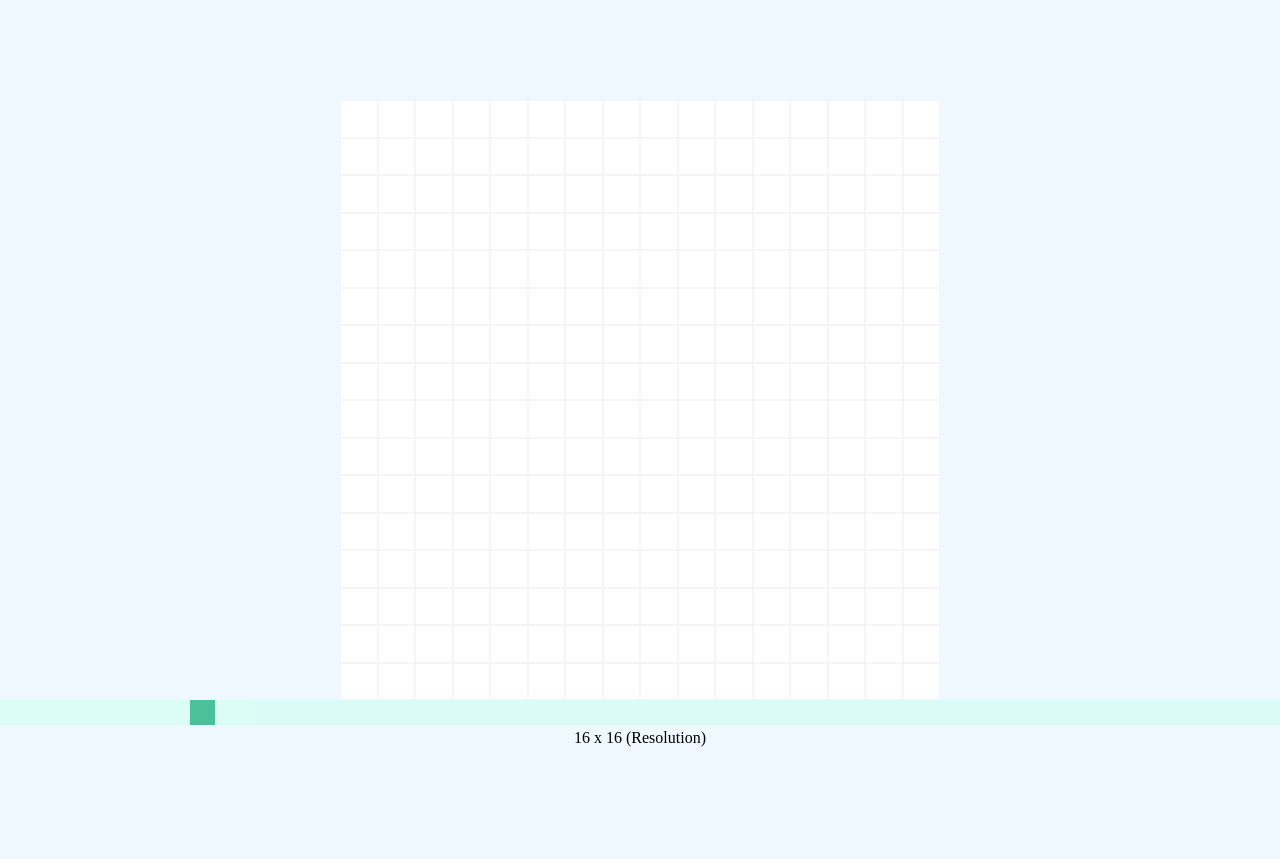
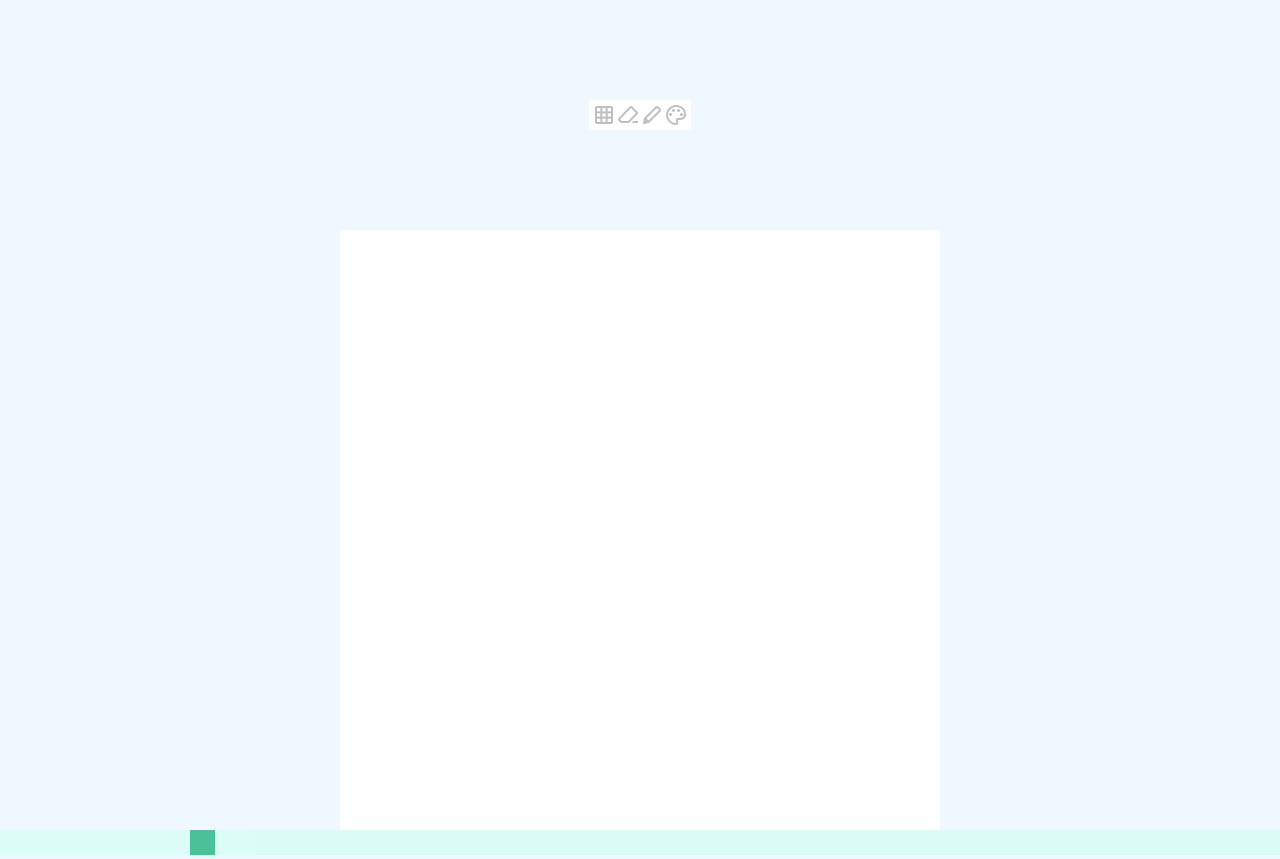
Before and after one commit to Dipesh-Thakur-duck/Etch-a-sketch, a plain HTML site: page index.html in a window 1280 px wide. Before the commit the page ends 800 px from the top, so only its background shows below. Drawn offline with nearby package versions, Linux system fonts and the light colour scheme.

Commit message:
Add toggle feature to get grid line or remove it
Using CSS variables as JS values and adding
toggleGrid function to get the toggle
functionality

```diff
--- a/index.html
+++ b/index.html
@@ -4,9 +4,24 @@
     <meta charset="UTF-8">
     <meta name="viewport" content="width=device-width, initial-scale=1.0">
     <link rel="stylesheet" href="style.css">
+    <link rel="stylesheet" href="https://fonts.googleapis.com/css2?family=Material+Symbols+Outlined:opsz,wght,FILL,GRAD@24,400,0,0">
     <title>Etch-a-Sketch</title>
 </head>
 <body>
+    <div class="top container">
+        <span id="grid-toggle" class="material-symbols-outlined">
+            grid_on
+        </span>
+        <span class="material-symbols-outlined">
+            ink_eraser
+        </span>
+        <span class="material-symbols-outlined">
+            stylus
+        </span>
+        <span class="material-symbols-outlined">
+            palette
+        </span>
+    </div>
     <div id="sketch-area" class="container"></div>
     <div id="slider-container">
         <input type="range" min = "1" max = "100" value = "16" class="slider" id="slider">
--- a/index.js
+++ b/index.js
@@ -1,6 +1,10 @@
-const GRID_SIDE = 600;
+const gridwidth = getComputedStyle(document.body).getPropertyValue("--grid-width");
+const ascentColor = getComputedStyle(document.body).getPropertyValue("--ascent-color");
+const inactiveColor = getComputedStyle(document.body).getPropertyValue("--inactive-color");
+
 let squarePerSide = 16;
 
+const container = document.querySelector(".container");
 
 const sketchArea = document.querySelector("#sketch-area");
 
@@ -10,8 +14,19 @@ const slider = document.querySelector("#slider");
 
 const sliderValue = document.querySelector("#slider-value");
 
-sliderValue.textContent = `${slider.value} x ${slider.value} (Resolution)`;
-sketchArea.style.width = sketchArea.style.height = `${GRID_SIDE}px`;
+const gridToggle = document.querySelector("#grid-toggle");
+
+let squrePerSide = 16;
+let gridVisible = false;
+
+function toggleGrid(){
+    gridVisible = gridVisible ? false: true;
+    gridToggle.style.color = gridVisible ? ascentColor: inactiveColor;
+
+    removeGridCells();
+    createGridCells(squarePerSide);
+}
+
 
 function setBackgroundColor(){
     this.style.backgroundColor = "black";
@@ -20,16 +35,26 @@ function setBackgroundColor(){
 function createGridCells(cellsPerSide = squarePerSide){
     squarePerSide = cellsPerSide;
     const numOfSquares = (cellsPerSide) * cellsPerSide;
-    const widthOrHeight = `${(GRID_SIDE / cellsPerSide) - 2}px`
+    let widthOrHeight;
+
     for (let i = 0; i < numOfSquares; i++){
         const gridCell = document.createElement('div');
 
+        if(gridVisible){
+            widthOrHeight = `${(parseInt(gridwidth) / cellsPerSide) - 2}px`;
+            gridCell.style.border = "1px  solid whitesmoke";
+        }else if(!gridVisible){
+            widthOrHeight = `${(parseInt(gridwidth) / cellsPerSide)}px`;
+            gridCell.style.border = "none";
+        }
+
         gridCell.style.width = gridCell.style.height = widthOrHeight;
-        gridCell.classList.add("cell");
+
+        gridCell.addEventListener("mouseover",setBackgroundColor);
 
         sketchArea.appendChild(gridCell);
 
-        gridCell.addEventListener("mouseover",setBackgroundColor);
+
     }
 }
 
@@ -46,4 +71,6 @@ slider.oninput = function(){
     createGridCells(this.value);
 }
 
+gridToggle.addEventListener("click",toggleGrid);
+
 createGridCells();
--- a/style.css
+++ b/style.css
@@ -1,9 +1,29 @@
+:root {
+    --grid-width: 600px;
+    --ascent-color:#04aa6d;
+    --inactive-color:rgb(0,0,0,0.25);
+}
 *{
     margin:0;
     padding:0;
 }
 body{
     background-color: aliceblue;
+}
+.container{
+    margin:0 auto;
+    width:var(--grid-width);
+}
+.top{
+    display:flex;
+    flex-wrap:wrap;
+    margin:100px auto 0 auto;
+    padding:3px;
+    background-color:white;
+    color:var(--inactive-color);
+    width:fit-content;
+    margin-bottom:6px;
+
 }
 #sketch-area{
     display:flex;
@@ -13,6 +33,9 @@ body{
 }
 .cell{
     border: 1px solid whitesmoke;
+}
+#grid-toggle{
+    cursor: pointer;
 }
 
 #slider-container{
@@ -42,12 +65,12 @@ body{
     appearance:none;
     width:25px;
     height: 25px;
-    background: #04aa6d;
+    background: var(--ascent-color);
     cursor: pointer;
 }
 .slider::-moz-range-thumb{
     width:25px;
     height:25px;
-    background: #04aa6d;
+    background: var(--ascent-color);
     cursor: pointer;
 }
```
